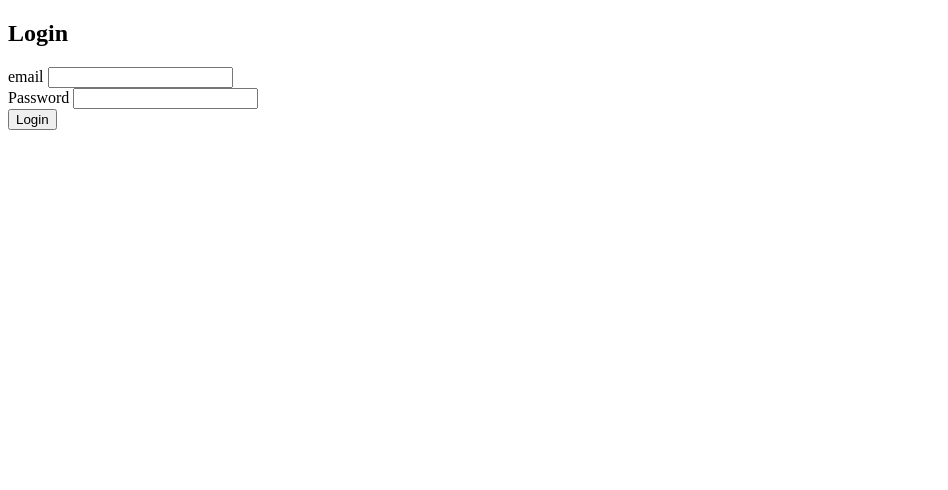
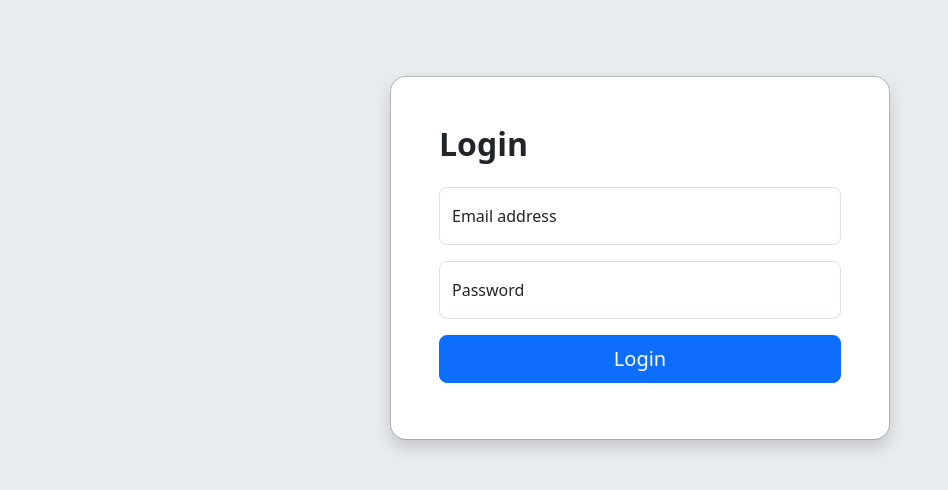
Before and after one commit to itudb2311/Database-Management-System, a Flask app: page /login in a window 1280 px wide. Shown: the top 490 px of the page, without its empty margins (0-948 px from the left). Run offline with Flask 3, Linux system fonts and the light colour scheme.

Commit message:
Login page updated

```diff
--- a/static/css/style.css
+++ b/static/css/style.css
@@ -25,3 +25,26 @@ body {
 .p-01 {
   padding:0.1rem;
 }
+html, body {
+  height: 100%;
+  margin: 0;
+  padding: 0;
+}
+
+.modal-sheet {
+  display: flex;
+  align-items: center; /* Center vertically */
+  justify-content: center; /* Center horizontally */
+  height: 100%;
+}
+
+.modal-dialog {
+  flex-grow: 1;
+  display: flex;
+  align-items: center;
+}
+
+.modal-content {
+  width: 100%; /* Optional: Adjust width as needed */
+  max-width: 500px; /* Optional: Adjust max-width as needed */
+}
--- a/templates/login.html
+++ b/templates/login.html
@@ -4,22 +4,52 @@
     <meta charset="UTF-8">
     <meta name="viewport" content="width=device-width, initial-scale=1.0">
     <title>Login</title>
-    <!-- Include Bootstrap CSS or your own CSS file here -->
+    <link
+    href="https://cdn.jsdelivr.net/npm/bootstrap@5.3.2/dist/css/bootstrap.min.css"
+    rel="stylesheet"
+    integrity="sha384-T3c6CoIi6uLrA9TneNEoa7RxnatzjcDSCmG1MXxSR1GAsXEV/Dwwykc2MPK8M2HN"
+    crossorigin="anonymous"
+  />
+  <script
+    src="https://cdn.jsdelivr.net/npm/bootstrap@5.3.2/dist/js/bootstrap.bundle.min.js"
+    integrity="sha384-C6RzsynM9kWDrMNeT87bh95OGNyZPhcTNXj1NW7RuBCsyN/o0jlpcV8Qyq46cDfL"
+    crossorigin="anonymous"
+  ></script>
+  <link
+    rel="stylesheet"
+    href="https://cdnjs.cloudflare.com/ajax/libs/font-awesome/6.5.1/css/all.min.css"
+    integrity="sha512-DTOQO9RWCH3ppGqcWaEA1BIZOC6xxalwEsw9c2QQeAIftl+Vegovlnee1c9QX4TctnWMn13TZye+giMm8e2LwA=="
+    crossorigin="anonymous"
+    referrerpolicy="no-referrer"
+  />
+  <link
+    rel="stylesheet"
+    href="{{ url_for('static', filename='css/style.css') }}"
+  />
 </head>
 <body>
-    <div class="container">
-        <h2>Login</h2>
-        <form method="POST" action="/login">
-            <div class="mb-3">
-                <label for="email" class="form-label">email</label>
-                <input type="text" class="form-control" id="email" name="email" required>
+    <div class="modal modal-sheet position-static d-block bg-body-secondary p-4 py-md-5" tabindex="-1" role="dialog" id="modalSignin">
+        <div class="modal-dialog" role="document">
+          <div class="modal-content rounded-4 shadow">
+            <div class="modal-header p-5 pb-4 border-bottom-0">
+              <h1 class="fw-bold mb-0 fs-2">Login</h1>
             </div>
-            <div class="mb-3">
-                <label for="password" class="form-label">Password</label>
-                <input type="password" class="form-control" id="password" name="password" required>
+
+            <div class="modal-body p-5 pt-0">
+              <form class="" method="POST" action="/login">
+                <div class="form-floating mb-3">
+                  <input id="email" name="email" type="email" class="form-control rounded-3"  placeholder="name@example.com">
+                  <label for="email">Email address</label>
+                </div>
+                <div class="form-floating mb-3">
+                  <input id="password" name="password" type="password" class="form-control rounded-3" id="password" placeholder="Password">
+                  <label for="password">Password</label>
+                </div>
+                <button class="w-100 mb-2 btn btn-lg rounded-3 btn-primary" type="submit">Login</button>
+              </form>
             </div>
-            <button type="submit" class="btn btn-primary">Login</button>
-        </form>
-    </div>
+          </div>
+        </div>
+      </div>
 </body>
 </html>
```
